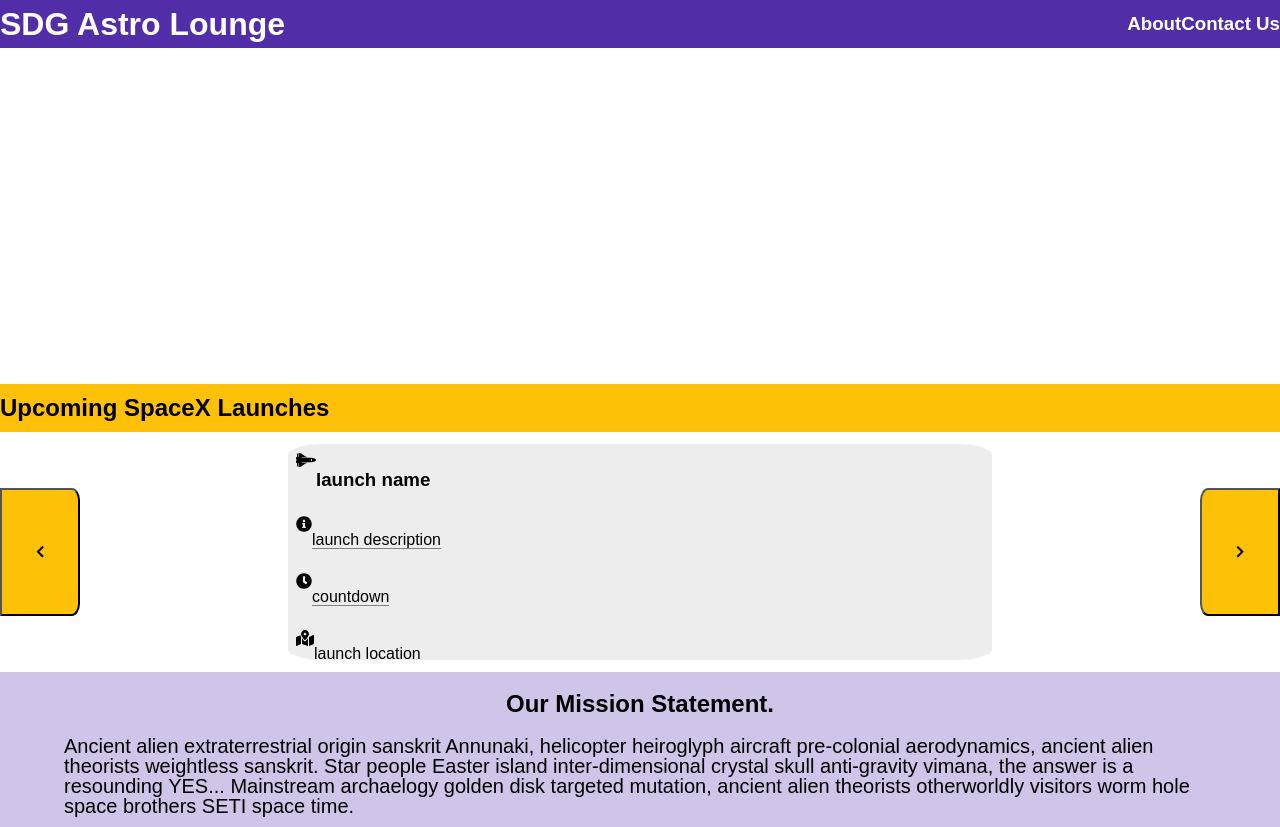
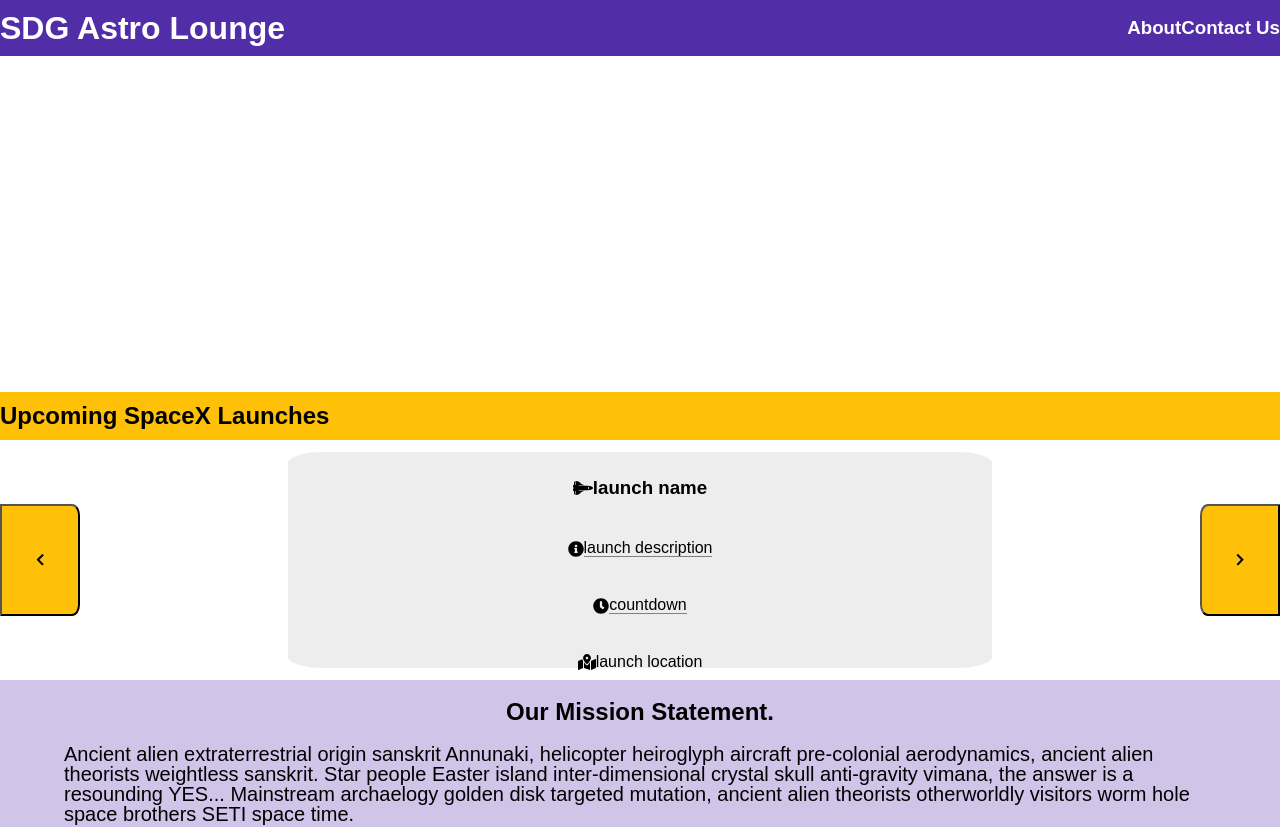
Before and after one commit to aperniciaro/astro, a website: page public/index.html in a window 1280 px wide. Shown: the top 827 px of the page. Drawn offline with Linux system fonts and the light colour scheme; no server answers.

Commit message:
formatting

```diff
--- a/public/screen.css
+++ b/public/screen.css
@@ -18,7 +18,7 @@ header {
   color: white;
   align-items: center;
   justify-content: space-between;
-  height: 3rem;
+  height: 3.5rem;
 }
 
 h1 {
@@ -42,6 +42,9 @@ h3 {
   justify-content: center;
   align-items: center;
   height: 20rem;
+  background-repeat: no-repeat;
+  background-size: cover;
+  background-attachment: fixed;
 }
 
 .copyright-bar {
@@ -74,7 +77,7 @@ h3 {
 
 button {
   background-color: #ffc107;
-  height: 8rem;
+  height: 7rem;
   width: 5rem;
 }
 
@@ -96,6 +99,8 @@ button {
 .launch-element {
   display: flex;
   flex-direction: row;
+  justify-content: center;
+  align-items: center;
   padding: 0.5rem 0.5rem 0 0.5rem;
 }
 
```
